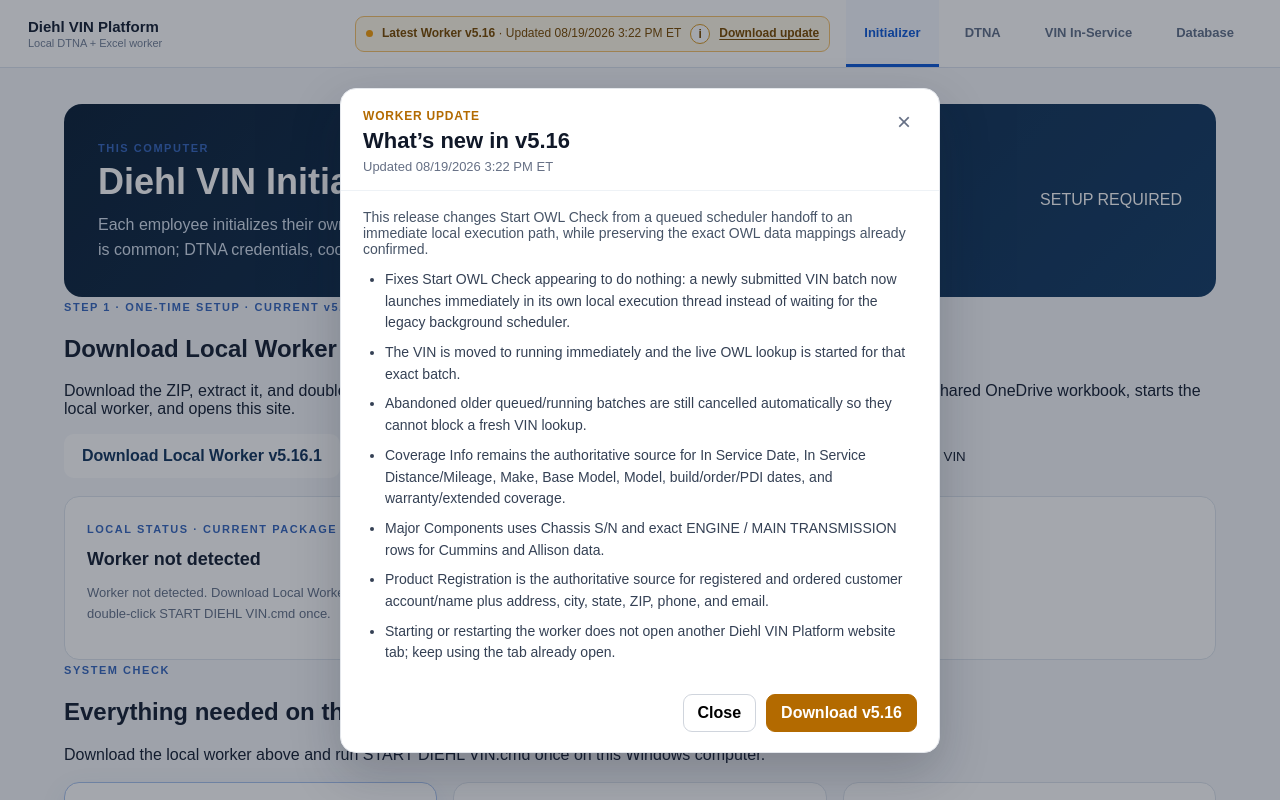
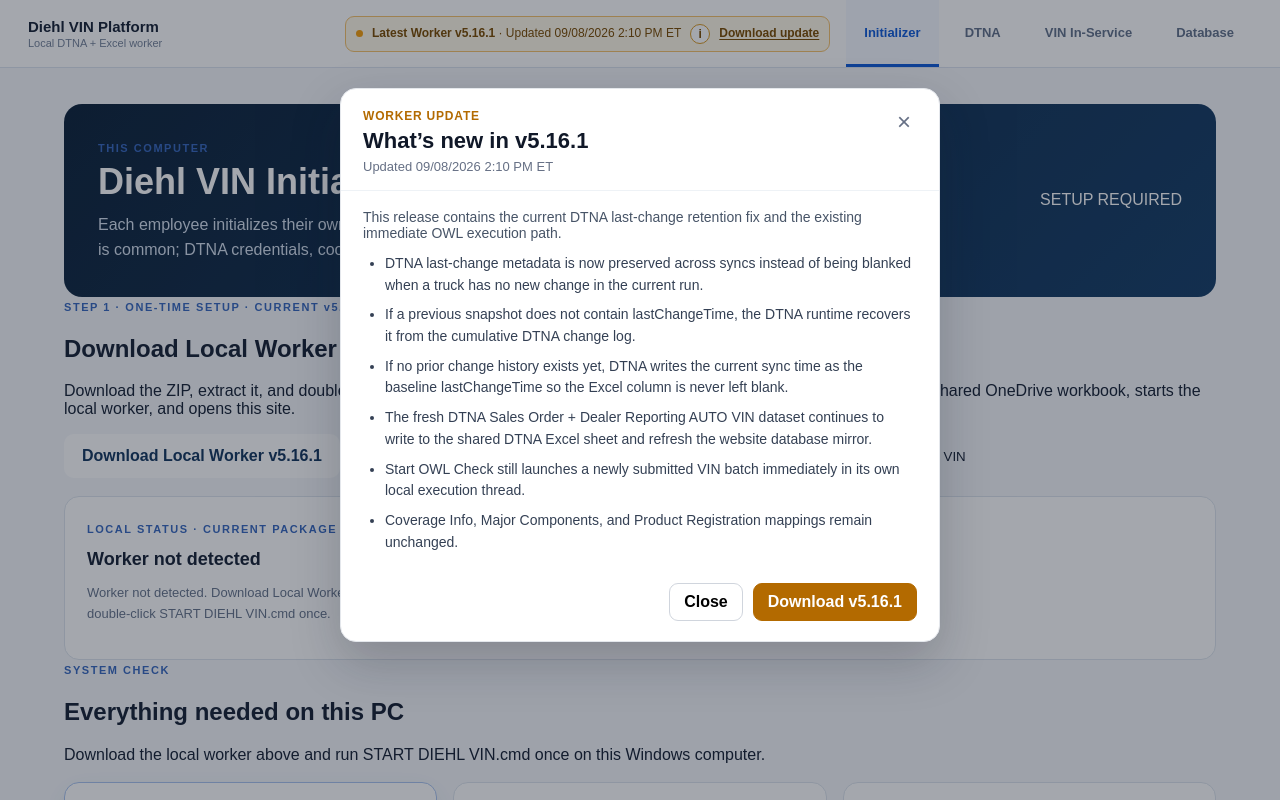
Before and after one commit to Wickey23/Diehl-vin-platform, a Next.js app: page / in a window 1280 px wide. Both pictures are taken after a click on the button "What's new in this worker update". Shown: the top 800 px of the page. Built offline with nearby package versions, Linux system fonts and the light colour scheme; no server answers.

Commit message:
Show current v5.16.1 worker release on platform

```diff
--- a/components/top-tabs.tsx
+++ b/components/top-tabs.tsx
@@ -11,16 +11,15 @@
   { href: '/database', label: 'Database' },
 ];
 
-const LATEST_WORKER_VERSION = '5.16';
-const LATEST_WORKER_UPDATED = '08/19/2026 3:22 PM ET';
+const LATEST_WORKER_VERSION = '5.16.1';
+const LATEST_WORKER_UPDATED = '09/08/2026 2:10 PM ET';
 const RELEASE_NOTES = [
-  'Fixes Start OWL Check appearing to do nothing: a newly submitted VIN batch now launches immediately in its own local execution thread instead of waiting for the legacy background scheduler.',
-  'The VIN is moved to running immediately and the live OWL lookup is started for that exact batch.',
-  'Abandoned older queued/running batches are still cancelled automatically so they cannot block a fresh VIN lookup.',
-  'Coverage Info remains the authoritative source for In Service Date, In Service Distance/Mileage, Make, Base Model, Model, build/order/PDI dates, and warranty/extended coverage.',
-  'Major Components uses Chassis S/N and exact ENGINE / MAIN TRANSMISSION rows for Cummins and Allison data.',
-  'Product Registration is the authoritative source for registered and ordered customer account/name plus address, city, state, ZIP, phone, and email.',
-  'Starting or restarting the worker does not open another Diehl VIN Platform website tab; keep using the tab already open.',
+  'DTNA last-change metadata is now preserved across syncs instead of being blanked when a truck has no new change in the current run.',
+  'If a previous snapshot does not contain lastChangeTime, the DTNA runtime recovers it from the cumulative DTNA change log.',
+  'If no prior change history exists yet, DTNA writes the current sync time as the baseline lastChangeTime so the Excel column is never left blank.',
+  'The fresh DTNA Sales Order + Dealer Reporting AUTO VIN dataset continues to write to the shared DTNA Excel sheet and refresh the website database mirror.',
+  'Start OWL Check still launches a newly submitted VIN batch immediately in its own local execution thread.',
+  'Coverage Info, Major Components, and Product Registration mappings remain unchanged.',
 ];
 
 export function TopTabs() {
@@ -63,7 +62,7 @@
             </div>
 
             <div style={{padding:'18px 22px 8px'}}>
-              <p style={{margin:'0 0 12px',color:'#475467',fontSize:14}}>This release changes Start OWL Check from a queued scheduler handoff to an immediate local execution path, while preserving the exact OWL data mappings already confirmed.</p>
+              <p style={{margin:'0 0 12px',color:'#475467',fontSize:14}}>This release contains the current DTNA last-change retention fix and the existing immediate OWL execution path.</p>
               <ul style={{margin:'0 0 8px',paddingLeft:22,color:'#344054',fontSize:14,lineHeight:1.55}}>
                 {RELEASE_NOTES.map((note) => <li key={note} style={{marginBottom:8}}>{note}</li>)}
               </ul>
```
